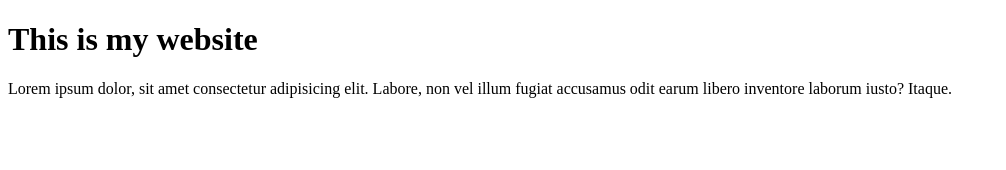
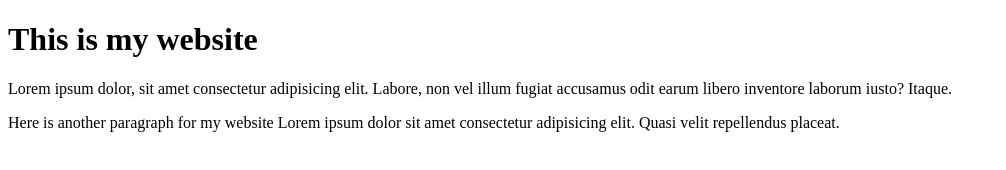
Before and after one commit to bguy926/firstsitewindows, a plain HTML site: page index.html in a window 1280 px wide. Shown: the whole page, without its empty margins (0-1006 px from the left). Drawn offline with Linux system fonts and the light colour scheme.

Commit message:
added a new paragraph

```diff
--- a/index.html
+++ b/index.html
@@ -10,5 +10,9 @@
 
     <p>Lorem ipsum dolor, sit amet consectetur adipisicing elit. Labore, non vel illum fugiat accusamus odit earum libero inventore laborum iusto? Itaque.</p>
 
+    <p>Here is another paragraph for my website
+        Lorem ipsum dolor sit amet consectetur adipisicing elit. Quasi velit repellendus placeat.
+    </p>
+
 </body>
 </html>
```
